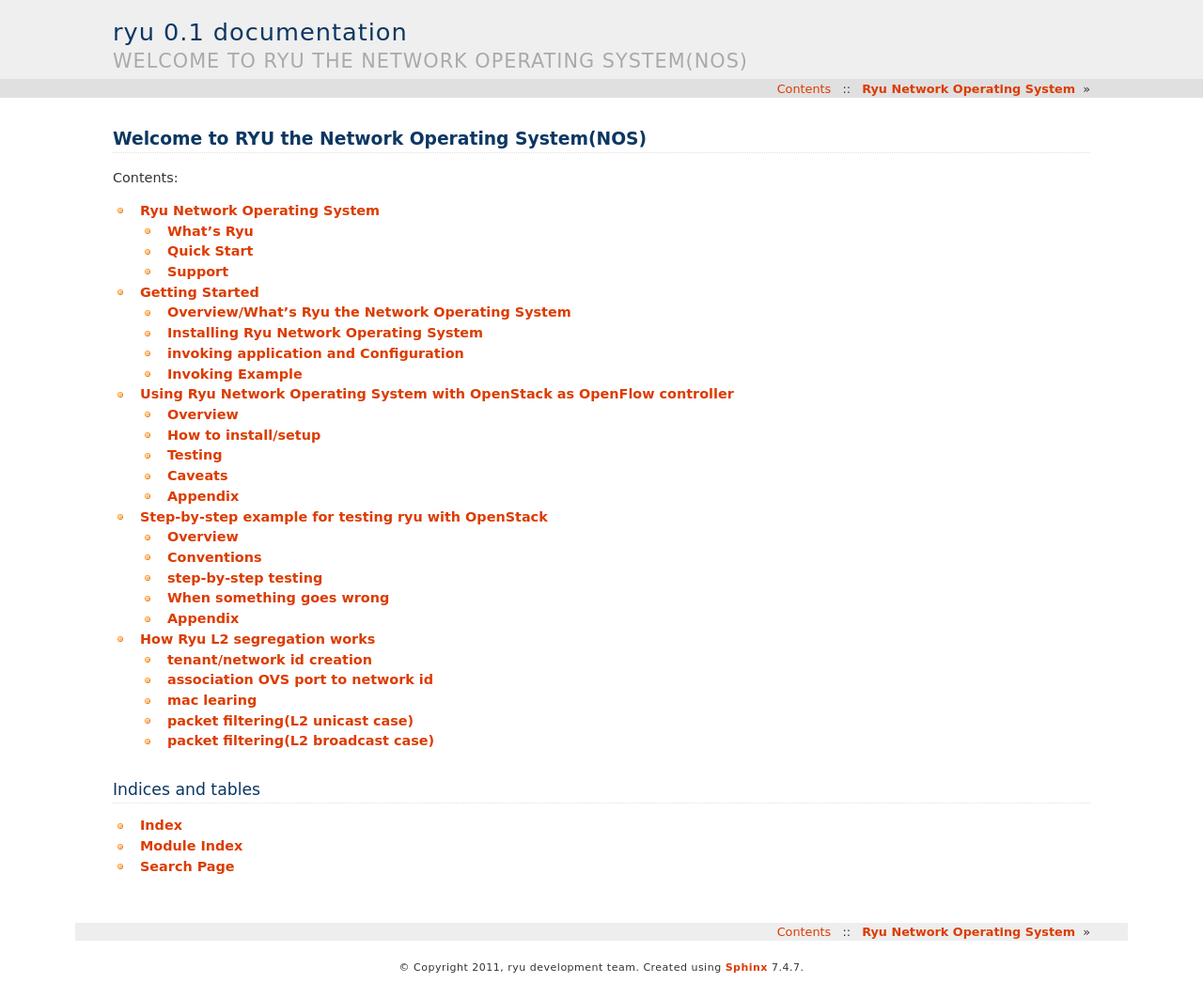
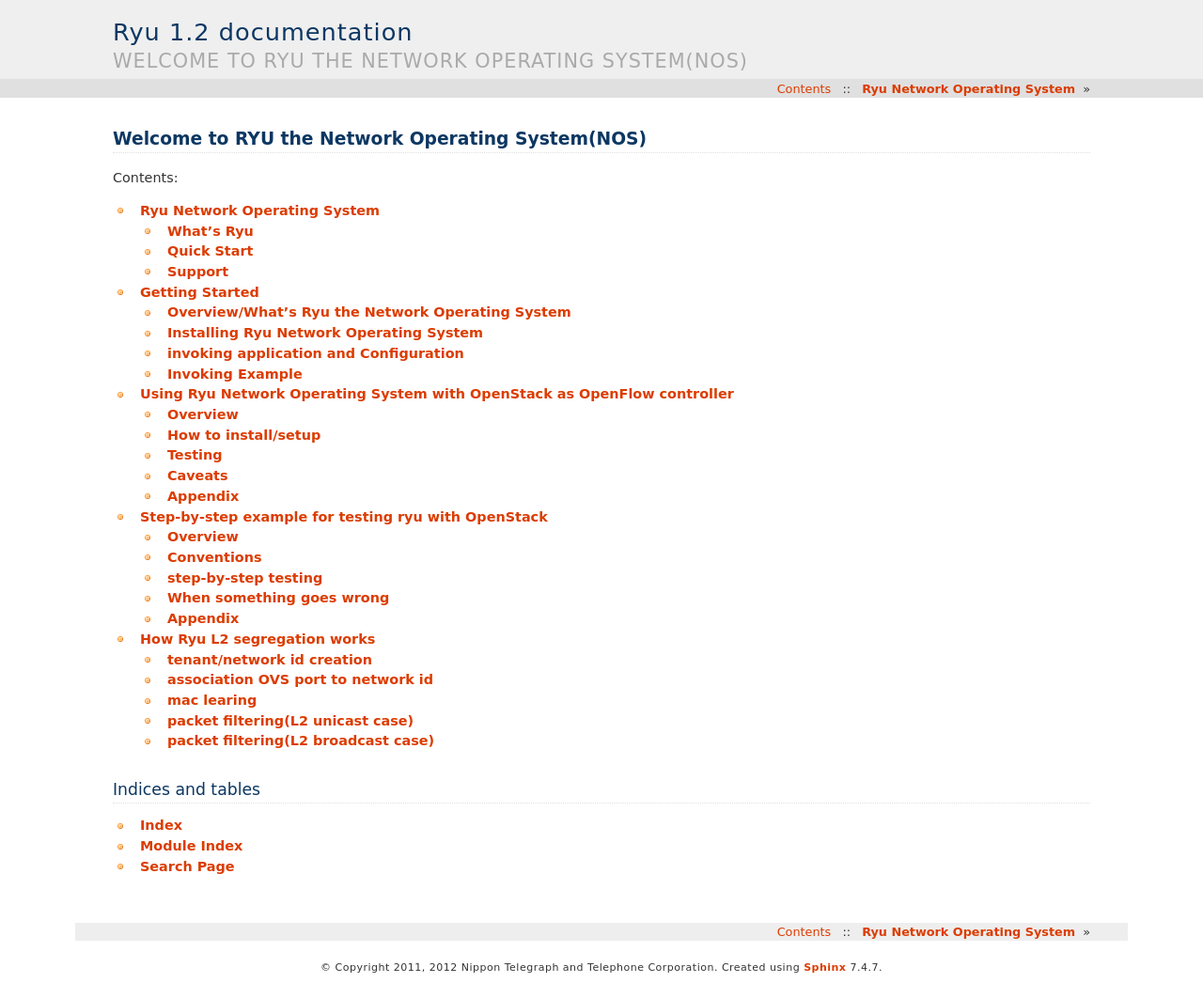
Before and after one commit to faucetsdn/ryu, a Sphinx documentation site: the page built from doc/source/index.rst, in a window 1280 px wide. Shown: the whole page at 94% size. Built offline with Sphinx 7.4.7, drawn with Linux system fonts in a browser that asks for light colours.

Commit message:
doc: use ryu version constant
- Use ryu version constant instead of setting the version by hand.
- update Copyright

Signed-off-by: FUJITA Tomonori <fujita.tomonori@lab.ntt.co.jp>

```diff
--- a/doc/source/conf.py
+++ b/doc/source/conf.py
@@ -12,6 +12,7 @@
 # serve to show the default.
 
 import sys, os
+from ryu import version as ryu_version
 
 # If extensions (or modules to document with autodoc) are in another directory,
 # add these directories to sys.path here. If the directory is relative to the
@@ -40,17 +41,17 @@
 master_doc = 'index'
 
 # General information about the project.
-project = u'ryu'
-copyright = u'2011, ryu development team'
+project = u'Ryu'
+copyright = u'2011, 2012 Nippon Telegraph and Telephone Corporation'
 
 # The version info for the project you're documenting, acts as replacement for
 # |version| and |release|, also used in various other places throughout the
 # built documents.
 #
 # The short X.Y version.
-version = '0.1'
+version = ryu_version
 # The full version, including alpha/beta/rc tags.
-release = '0.1'
+release = ryu_version
 
 # The language for content autogenerated by Sphinx. Refer to documentation
 # for a list of supported languages.
```
